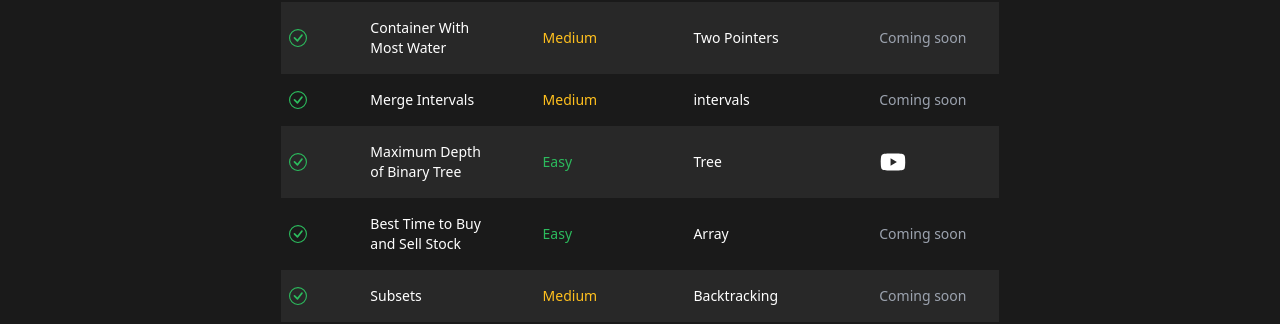
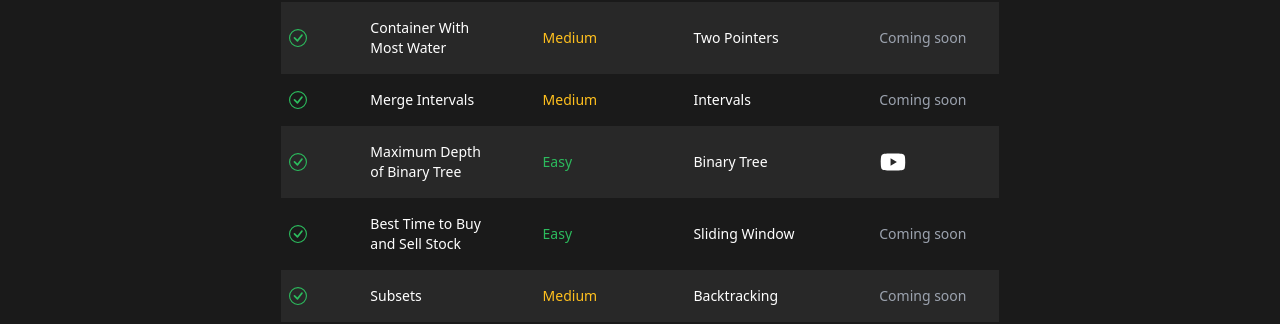
Before and after one commit to Juandavid9909/leetcodeClon, a Next.js app: page / in a window 1280 px wide. Shown: the part 505-829 px from the top of the page. Built offline with nearby package versions, Linux system fonts and the light colour scheme; no server answers.

Commit message:
Actualizados los datos de los problemas

```diff
--- a/src/mockProblems/problems.ts
+++ b/src/mockProblems/problems.ts
@@ -60,7 +60,7 @@ export const problems: Problem[] = [
 		id: "merge-intervals",
 		title: "Merge Intervals",
 		difficulty: "Medium",
-		category: "intervals",
+		category: "Intervals",
 		order: 7,
 		videoId: "",
 	},
@@ -68,7 +68,7 @@ export const problems: Problem[] = [
 		id: "maximum-depth-of-binary-tree",
 		title: "Maximum Depth of Binary Tree",
 		difficulty: "Easy",
-		category: "Tree",
+		category: "Binary Tree",
 		order: 8,
 		videoId: "4qYTqOiRMoM",
 	},
@@ -76,7 +76,7 @@ export const problems: Problem[] = [
 		id: "best-time-to-buy-and-sell-stock",
 		title: "Best Time to Buy and Sell Stock",
 		difficulty: "Easy",
-		category: "Array",
+		category: "Sliding Window",
 		order: 9,
 		videoId: "",
 	},
```
